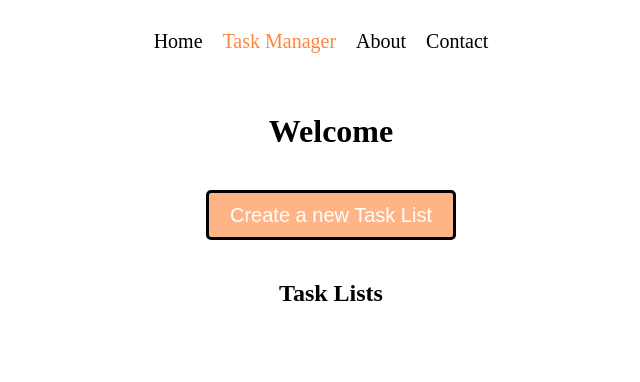
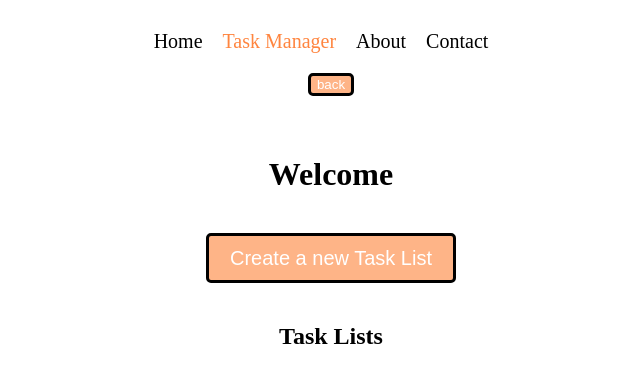
Before and after one commit to azadeeeh/certification-project3, a React (Vite) app: page /taskmng in a window 1280 px wide. Shown: the top 382 px of the page, without its empty margins (309-949 px from the left). Built offline with nearby package versions, Linux system fonts and the light colour scheme.

Commit message:
localstorage in redux added

```diff
--- a/package.json
+++ b/package.json
@@ -13,7 +13,7 @@
     "react": "^18.2.0",
     "react-dom": "^18.2.0",
     "react-redux": "^9.1.0",
-    "react-router-dom": "^6.22.0",
+    "react-router-dom": "^6.22.3",
     "redux": "^5.0.1"
   },
   "devDependencies": {
--- a/src/App.jsx
+++ b/src/App.jsx
@@ -2,8 +2,8 @@ import {
   BrowserRouter as Router,
   Routes,
   Route,
-  NavLink
-} from 'react-router-dom'
+  NavLink,
+} from 'react-router-dom';
 import './index.css';
 
 /**
@@ -15,6 +15,11 @@ import About from './components/About'
 import Contact from './components/Contact'
 //for ActiveClassName: https://chat.openai.com/share/62274c61-ad20-4786-b36c-89fb7c2a33d9
 const App = () => {
+
+  const handleGoBack = () => {
+    window.history.back();
+  };
+
   return (
     <Router>
       <div className="container">
@@ -35,6 +40,9 @@ const App = () => {
           </ul>
         </nav>
       </div>
+      <div>
+        <button className="backButton" onClick={handleGoBack}>back</button>
+      </div>
       {/* A <Switch> looks through its children <Route>s and
             renders the first one that matches the current URL.
             Furthermore, notice how the content above always renders? On each page? */}
@@ -46,6 +54,7 @@ const App = () => {
           <Route path="/contact" element={<Contact />} />
         </Routes>
       </div>
+
     </Router>
   );
 }
--- a/src/components/TaskMng.jsx
+++ b/src/components/TaskMng.jsx
@@ -1,6 +1,6 @@
 import React, { useState, useEffect } from 'react';
 import { useSelector, useDispatch } from 'react-redux';
-import { toggleForm, createList, addTaskToList, deleteList, deleteTask, updateListName } from '../feature/TaskMngSlice';
+import { toggleForm, createList, addTaskToList, deleteList, deleteTask, updateListName, setTaskLists } from '../feature/TaskMngSlice';
 
 import CreateListForm from './CreateListForm'; // Import the TaskForm component
 import TaskList from './TaskList';
@@ -19,15 +19,20 @@ const TaskMng = () => {
     const taskLists = useSelector((state) => state.taskMng.taskLists);
     const dispatch = useDispatch();
 
-    /**
+
     //load saved task lists
     useEffect(() => {
-        const savedTaskLists = localStorage.getItem('taskLists');
+        const savedTaskLists = JSON.parse(localStorage.getItem('taskLists'));
         if (savedTaskLists) {
-            setTaskLists(JSON.parse(savedTaskLists));
+            dispatch(setTaskLists(savedTaskLists));
         }
 
-    }, []);
+    }, [dispatch]);
+
+
+
+
+
 
 
     //save task lists to local storage
@@ -35,7 +40,7 @@ const TaskMng = () => {
         localStorage.setItem('taskLists', JSON.stringify(taskLists));
     }, [taskLists]);
 
-
+    /**
     //toggle value of showForm to control visibility of the create list form
     const toggleForm = () => {
         setShowForm(!showForm);
@@ -152,6 +157,7 @@ const TaskMng = () => {
             <h1>Welcome</h1>
             <button className='createListButton' onClick={handleToggleForm} >Create a new Task List</button>
             <CreateListForm showForm={showForm} onCreateList={handleCreateList} />
+
             <TaskList
                 taskLists={taskLists}
                 onAddTask={handleAddTaskToList}
--- a/src/feature/TaskMngSlice.js
+++ b/src/feature/TaskMngSlice.js
@@ -47,9 +47,15 @@ const taskMngSlice = createSlice({
             const list = state.taskLists.find((list) => list.id === listId);
             list.name = newName;
         },
+        setTaskLists: (state, action) => {
+            // Set the taskLists directly from the action payload
+            state.taskLists = action.payload;
+        },
+
 
     }
+
 });
 
-export const { toggleForm, createList, addTaskToList, deleteList, deleteTask, updateListName, } = taskMngSlice.actions;
+export const { toggleForm, createList, addTaskToList, deleteList, deleteTask, updateListName, setTaskLists } = taskMngSlice.actions;
 export default taskMngSlice.reducer;
--- a/src/index.css
+++ b/src/index.css
@@ -49,3 +49,11 @@ body{
 .navBar ul li a.active{
   color: #FF853F;
 }
+
+.backButton{
+  border-radius: 5px;
+  background-color:#FEB487;
+  border: solid black;
+  color: white;
+  margin-top: 20px;
+}
```
Also changed, not shown: 1 other file (tests, documents, lock files or other folders).
